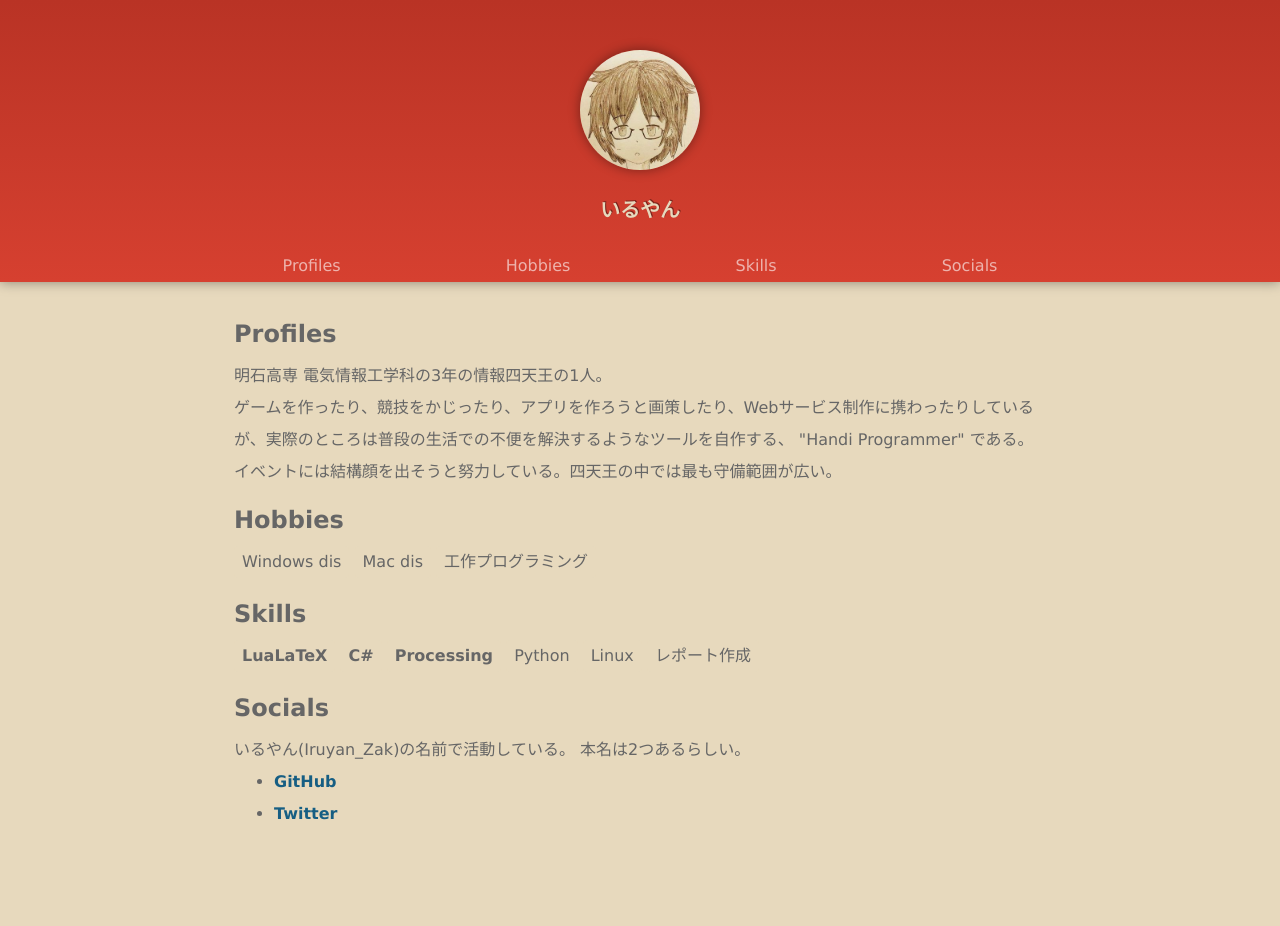
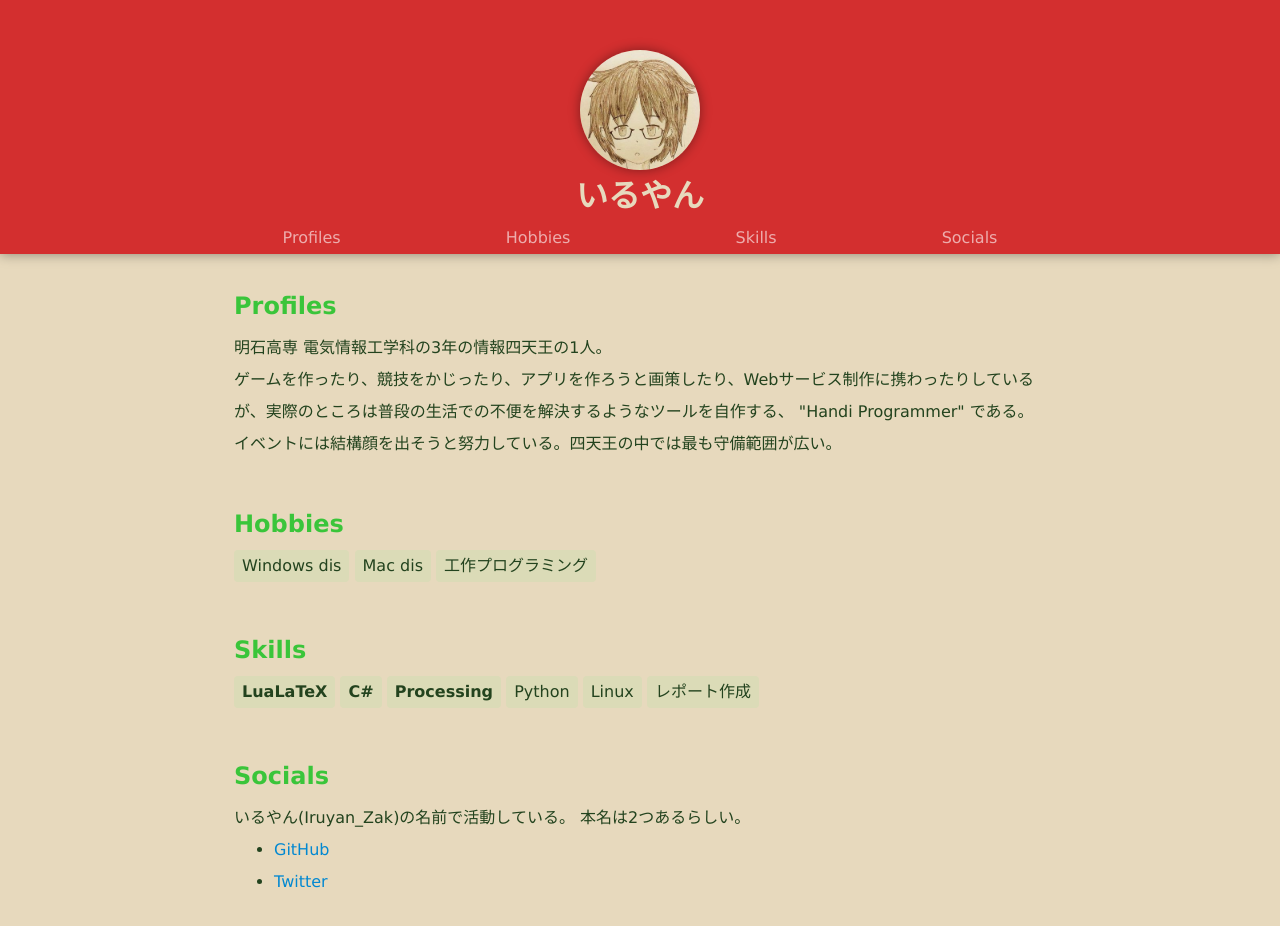
Before and after one commit to Iruyan-Zak/yurufuwa, a plain HTML site: page index.html in a window 1280 px wide. Before the commit the page ends 846 px from the top, so only its background shows below. Drawn offline with Linux system fonts and the light colour scheme.

Commit message:
Customize color.

```diff
--- a/styles/_style.scss
+++ b/styles/_style.scss
@@ -14,7 +14,7 @@ body {
 }
 
 .global-header {
-  @include zurui-gradient-top-darken($main-color, 8%);
+  background-color: $main-color;
   @include zurui-box-shadow(12px, .4);
   margin-bottom: 36px;
   padding: 50px 24px 0;
@@ -29,10 +29,10 @@ body {
   }
 
   .my-name {
-    @include zurui-text-shadow-000;
-    margin: 24px;
+    margin: 10px;
     text-align: center;
-    font-size: 20px;
+    font-size: 32px;
+    font-weight: bold;
     color: $cream;
   }
 }
@@ -92,15 +92,16 @@ main {
   h2,
   h3 {
     margin-bottom: 10px;
+    color: $h-color;
   }
 
   section {
-    margin: 16px 24px;
+    margin: 16px 24px 48px 24px;
 
     a {
       text-decoration: none;
       color: $link-color;
-      font-weight: bold;
+      font-weight: 500;
 
       &:hover {
         border-bottom: 1px dotted $main-color;
--- a/styles/_variables.scss
+++ b/styles/_variables.scss
@@ -1,15 +1,17 @@
 $white: #fff;
-$gray: #666;
+$gray: #23431E;
 $light-gray: #eee;
-$blue: #165e83;
+$blue: #0288D1;
 $pink: #FBE9E7;
-$red: #d64030;
-$green: #0F0;
+$red: #d32f2f;
+$green: #3ac53a;
 $orange: #FFB74D;
 $cream: #e7d9bd;
+$leaf: #dbdbb7;
 
 $main-color: $red;
 $link-color: $blue;
 $back-color: $cream;
-$hl-color: $cream;
+$hl-color: $leaf;
 $name-color: $cream;
+$h-color: $green;
```
Also changed, not shown: styles/all.css, 1 other file.
